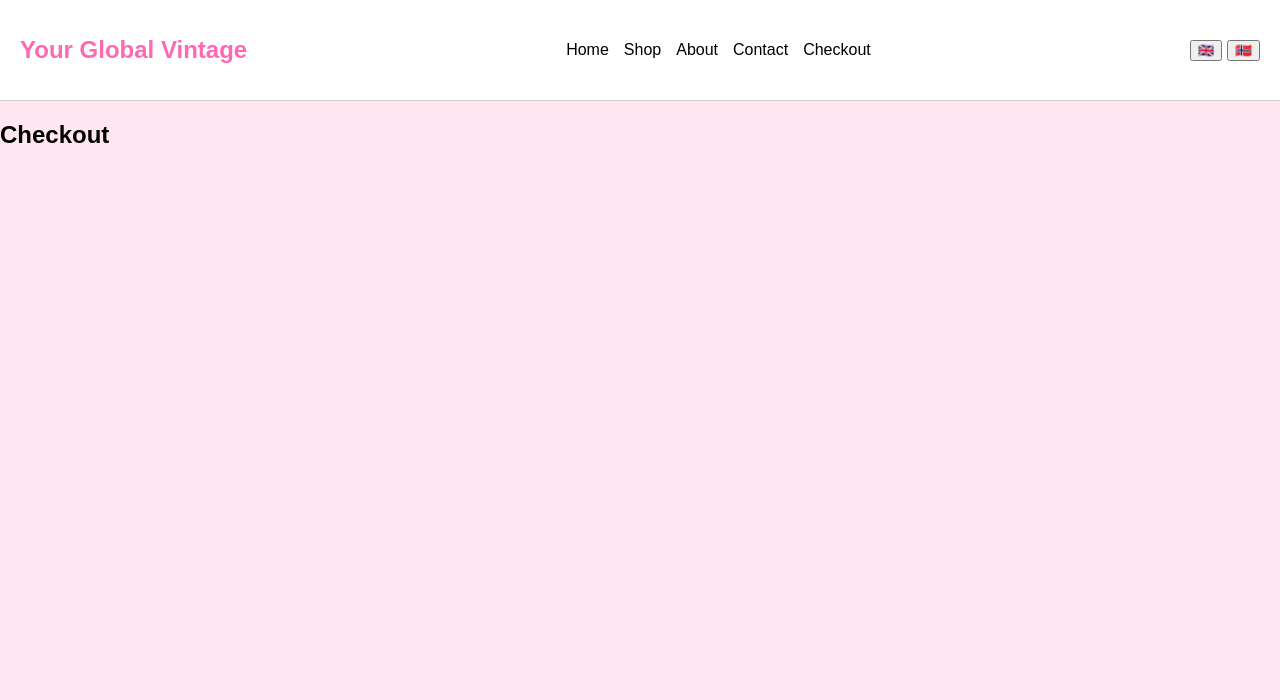
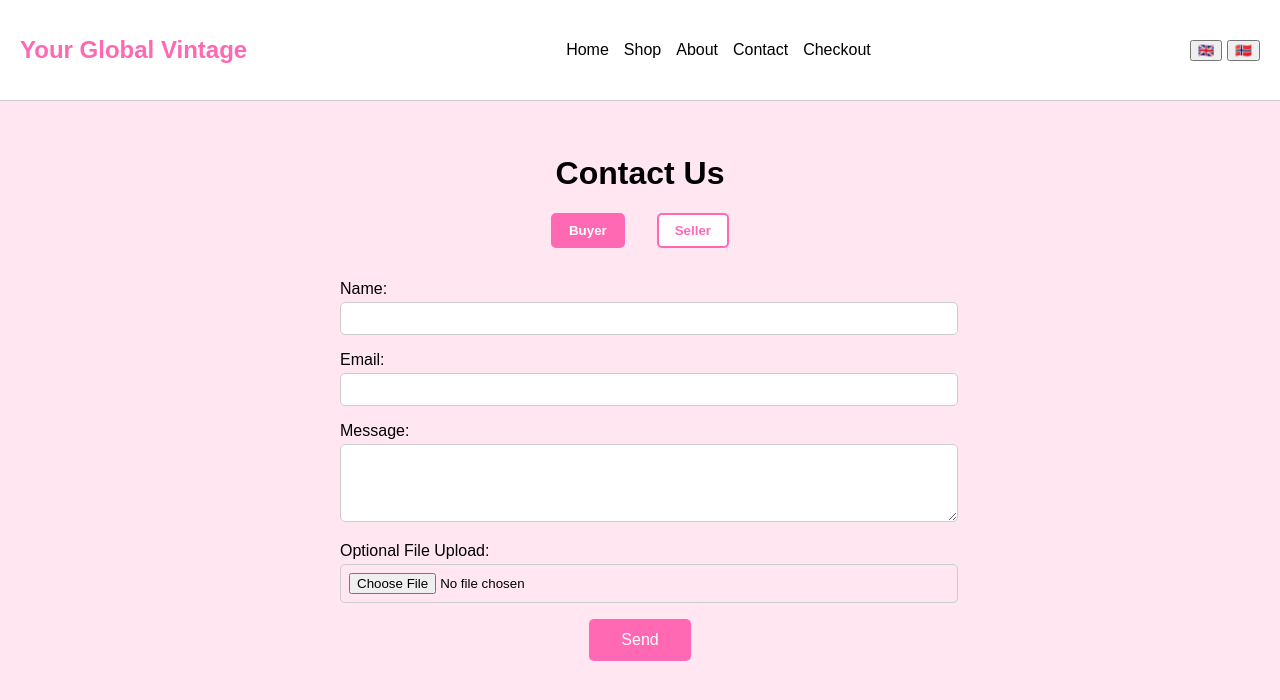
Before and after one commit to hannavsd/your-global-vintage, a React (Vite) app: page /checkout in a window 1280 px wide. Shown: the top 700 px of the page. Built offline with nearby package versions, Linux system fonts and the light colour scheme.

Commit message:
Update Contact.css styling

```diff
--- a/src/pages/Checkout.jsx
+++ b/src/pages/Checkout.jsx
@@ -1,9 +1,144 @@
-import React from 'react';
-import { useTranslation } from 'react-i18next';
+import React, { useState, useEffect } from "react";
+import "./Contact.css";
 
-const Checkout = () => {
-  const { t } = useTranslation();
-  return <h2>{t('checkout')}</h2>;
+const Contact = () => {
+  const [selectedForm, setSelectedForm] = useState("buyer");
+  const [formSent, setFormSent] = useState(false);
+  const [lang, setLang] = useState("en");
+
+  useEffect(() => {
+    const userLang = navigator.language || navigator.userLanguage;
+    setLang(userLang.startsWith("no") ? "no" : "en");
+  }, []);
+
+  const handleSubmit = (e) => {
+    e.preventDefault();
+    const form = e.target;
+
+    fetch(form.action, {
+      method: "POST",
+      body: new FormData(form),
+      headers: { Accept: "application/json" },
+    })
+      .then((res) => {
+        if (res.ok) {
+          setFormSent(true);
+          form.reset();
+        } else {
+          alert(lang === "no" ? "Noe gikk galt." : "Something went wrong.");
+        }
+      })
+      .catch(() => {
+        alert(lang === "no" ? "Feil ved innsending." : "There was an error.");
+      });
+  };
+
+  const text = {
+    en: {
+      title: "Contact Us",
+      buyer: "Buyer",
+      seller: "Seller",
+      name: "Name",
+      email: "Email",
+      message: "Message",
+      upload: "Optional File Upload",
+      send: "Send",
+      thankYou: "Thank you!",
+      thankMsg: "We have received your message and will get back to you as soon as we can.",
+      sellerComing: "Seller contact form coming soon!",
+    },
+    no: {
+      title: "Kontakt Oss",
+      buyer: "Kjøper",
+      seller: "Selger",
+      name: "Navn",
+      email: "E-post",
+      message: "Melding",
+      upload: "Valgfri filopplasting",
+      send: "Send",
+      thankYou: "Takk!",
+      thankMsg: "Vi har mottatt meldingen din og vil kontakte deg så snart vi kan.",
+      sellerComing: "Selgerskjema kommer snart!",
+    },
+  };
+
+  const t = text[lang];
+
+  return (
+    <div className="contact-container">
+      <h1>{t.title}</h1>
+
+      <div className="form-toggle">
+        <button
+          className={selectedForm === "buyer" ? "active" : ""}
+          onClick={() => {
+            setSelectedForm("buyer");
+            setFormSent(false);
+          }}
+        >
+          {t.buyer}
+        </button>
+        <button
+          className={selectedForm === "seller" ? "active" : ""}
+          onClick={() => {
+            setSelectedForm("seller");
+            setFormSent(false);
+          }}
+        >
+          {t.seller}
+        </button>
+      </div>
+
+      {selectedForm === "buyer" && !formSent && (
+        <form
+          className="contact-form"
+          action="https://formsubmit.co/yourglobalvintage@gmail.com"
+          method="POST"
+          encType="multipart/form-data"
+        >
+          {/* FormSubmit options */}
+          <input type="hidden" name="_captcha" value="false" />
+          <input
+            type="hidden"
+            name="_subject"
+            value="New message from Your Global Vintage buyer!"
+          />
+          <input type="hidden" name="_template" value="box" />
+
+          <label>
+            {t.name}:
+            <input type="text" name="name" required />
+          </label>
+          <label>
+            {t.email}:
+            <input type="email" name="email" required />
+          </label>
+          <label>
+            {t.message}:
+            <textarea name="message" rows={4} required></textarea>
+          </label>
+          <label>
+            {t.upload}:
+            <input type="file" name="attachment" />
+          </label>
+          <button type="submit">{t.send}</button>
+        </form>
+      )}
+
+      {formSent && (
+        <div className="thank-you-message">
+          <h2>{t.thankYou}</h2>
+          <p>{t.thankMsg}</p>
+        </div>
+      )}
+
+      {selectedForm === "seller" && (
+        <div className="seller-info">
+          <p>{t.sellerComing}</p>
+        </div>
+      )}
+    </div>
+  );
 };
 
-export default Checkout;
+export default Contact;
--- a/src/pages/Home.jsx
+++ b/src/pages/Home.jsx
@@ -1,16 +1,9 @@
 import React from 'react';
 import { useTranslation } from 'react-i18next';
-import './Home.css'; // We'll make this file
 
 const Home = () => {
   const { t } = useTranslation();
-
-  return (
-    <div className="home-page">
-      <h2>{t('welcomeMessage')}</h2>
-      <p>{t('homeDescription')}</p>
-    </div>
-  );
+  return <h2>{t('homeWelcome')}</h2>;
 };
 
 export default Home;
```
